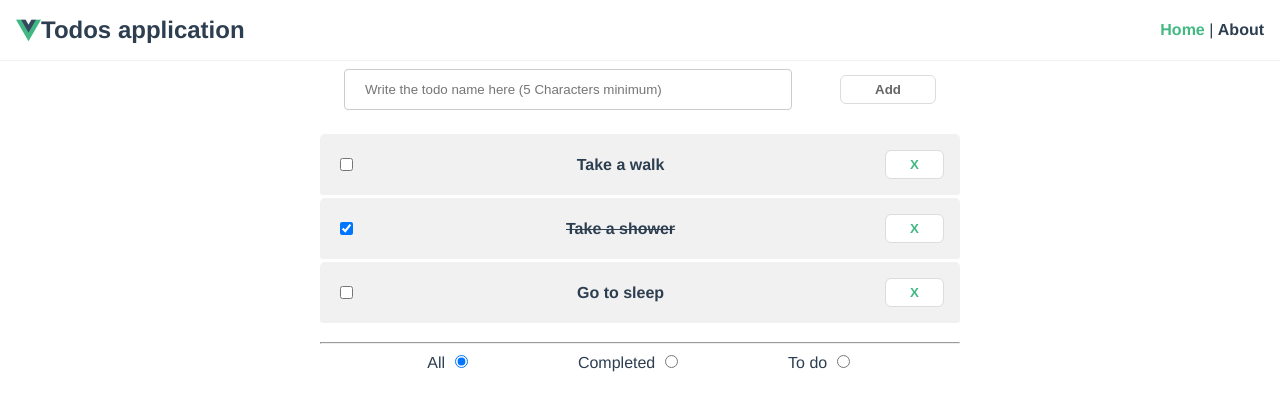
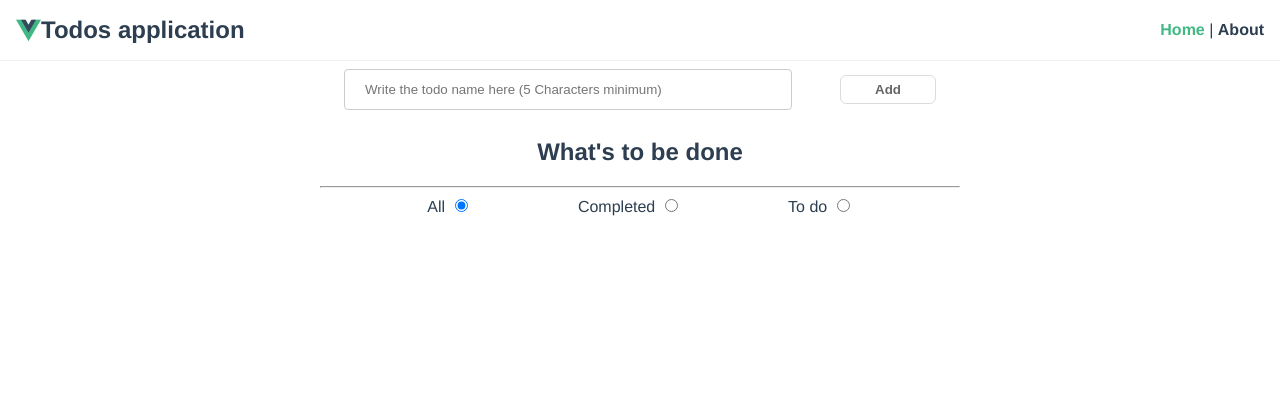
Before and after one commit to pillowslept/vuejs-example, a Vue app: page / in a window 1280 px wide. Shown: the top 410 px of the page. Built offline with nearby package versions, Linux system fonts and the light colour scheme.

Commit message:
UUID dependency generator.

```diff
--- a/package.json
+++ b/package.json
@@ -9,6 +9,7 @@
   },
   "dependencies": {
     "core-js": "^3.6.4",
+    "uuid": "^8.0.0",
     "vue": "^2.6.11",
     "vue-router": "^3.1.6"
   },
--- a/src/views/Home.vue
+++ b/src/views/Home.vue
@@ -10,6 +10,7 @@
 
 <script>
 // @ is an alias to /src
+import { v4 as uuidv4 } from 'uuid'
 import AddTodo from '@/components/AddTodo'
 import TodosList from '@/components/TodosList'
 import TodoActions from '@/components/TodoActions'
@@ -17,28 +18,9 @@ import Message from '@/components/Message'
 
 export default {
   name: 'Home',
-  created() {
-    this.todos = [...this.allTodos];
-  },
   data() {
     return {
-      allTodos: [
-        {
-          id: 1,
-          name: 'Take a walk',
-          isCompleted: false,
-        },
-        {
-          id: 2,
-          name: 'Take a shower',
-          isCompleted: true,
-        },
-        {
-          id: 3,
-          name: 'Go to sleep',
-          isCompleted: false,
-        }
-      ],
+      allTodos: [],
       todos: [],
       filter: ''
     }
@@ -51,7 +33,7 @@ export default {
   },
   methods: {
     addTodo(todo) {
-      this.allTodos = [...this.allTodos, { ...todo, id: Math.floor(Math.random() * 100) }];
+      this.allTodos = [...this.allTodos, { ...todo, id: uuidv4() }];
       this.updateFilters();
     },
     deleteTodo(todo) {
```
Also changed, not shown: 1 other file (tests, documents, lock files or other folders).
